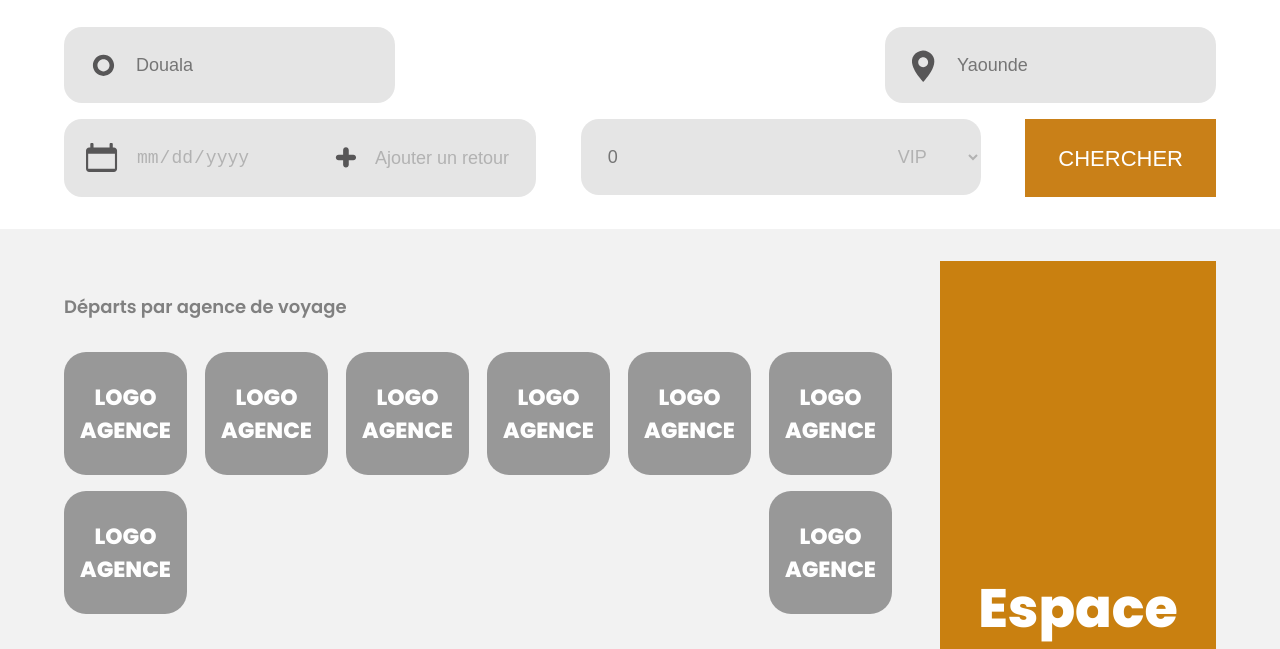
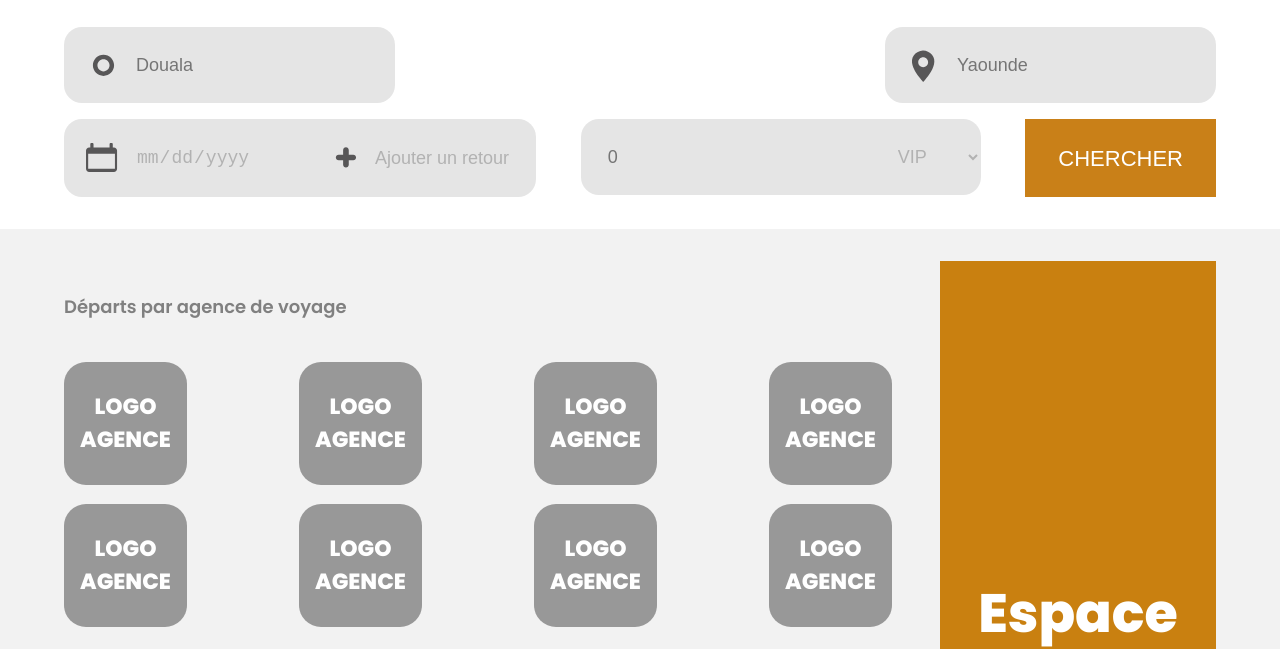
Before and after one commit to maelfosso/kipart-ui-design, a plain HTML site: page departures.html in a window 1280 px wide. Shown: the part 155-804 px from the top of the page. Drawn offline with Linux system fonts and the light colour scheme.

Commit message:
fixing the stacking block issues

```diff
--- a/css/styles-responsive.css
+++ b/css/styles-responsive.css
@@ -625,7 +625,7 @@
 }
 
 /* DEPARTURES */
-@media screen and (max-width: 1280px) {
+@media screen and (max-width: 1450px) {
   main#departures #search > .content,
   main#departures #details > .content {
     width: 90%;
@@ -634,15 +634,6 @@
   main#departures #search > .content > form {
     flex-wrap: wrap;
     justify-content: space-between;
-  }
-
-  main#departures #details > .content #by-agencies .items {
-    display: flex;
-    flex-direction: row;
-    flex-wrap: wrap;
-    justify-content: space-between;
-    row-gap: 1em;
-    column-gap: 1em;
   }
 }
 
--- a/css/styles.css
+++ b/css/styles.css
@@ -1156,11 +1156,10 @@ main#departures #details > .content #by-agencies header h6 {
 
 main#departures #details > .content #by-agencies .items {
   display: grid;
-  /* grid-template-columns: repeat(4, minmax(123px, 1fr)); */
+  grid-template-columns: repeat(4, minmax(123px, 1fr));
   grid-template-rows: repeat(2, 142px);
-  grid-template-columns: repeat(4, 123px);
-  row-gap: 3em;
-  column-gap: 16.5%;
+  grid-template-columns: repeat(4, auto);
+  justify-content: space-between;
 }
 
 main#departures #details > .content #by-agencies .items .item {
@@ -1169,6 +1168,7 @@ main#departures #details > .content #by-agencies .items .item {
   justify-content: center;
   align-items: center;
   /* gap: 1em; */
+  flex: 25%;
 }
 
 main#departures #details > .content #by-agencies .items .item .logo {
```
